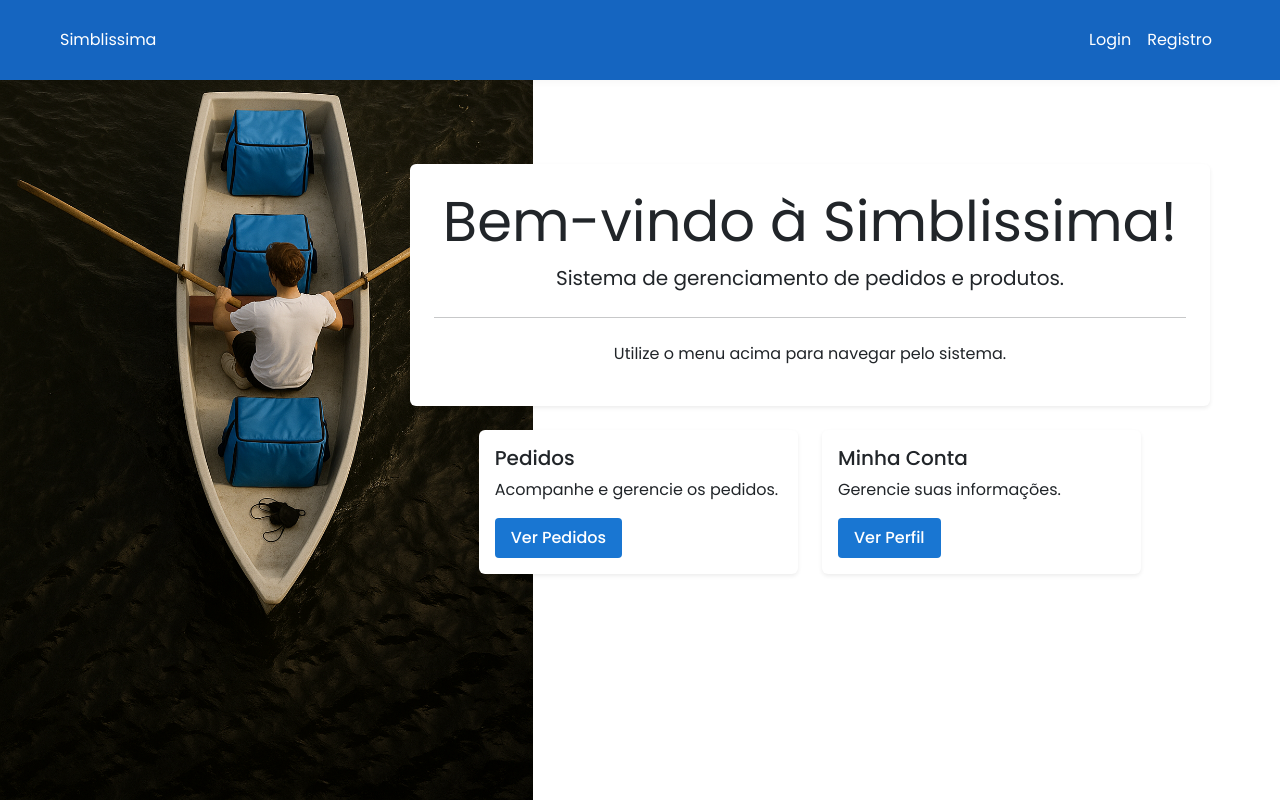
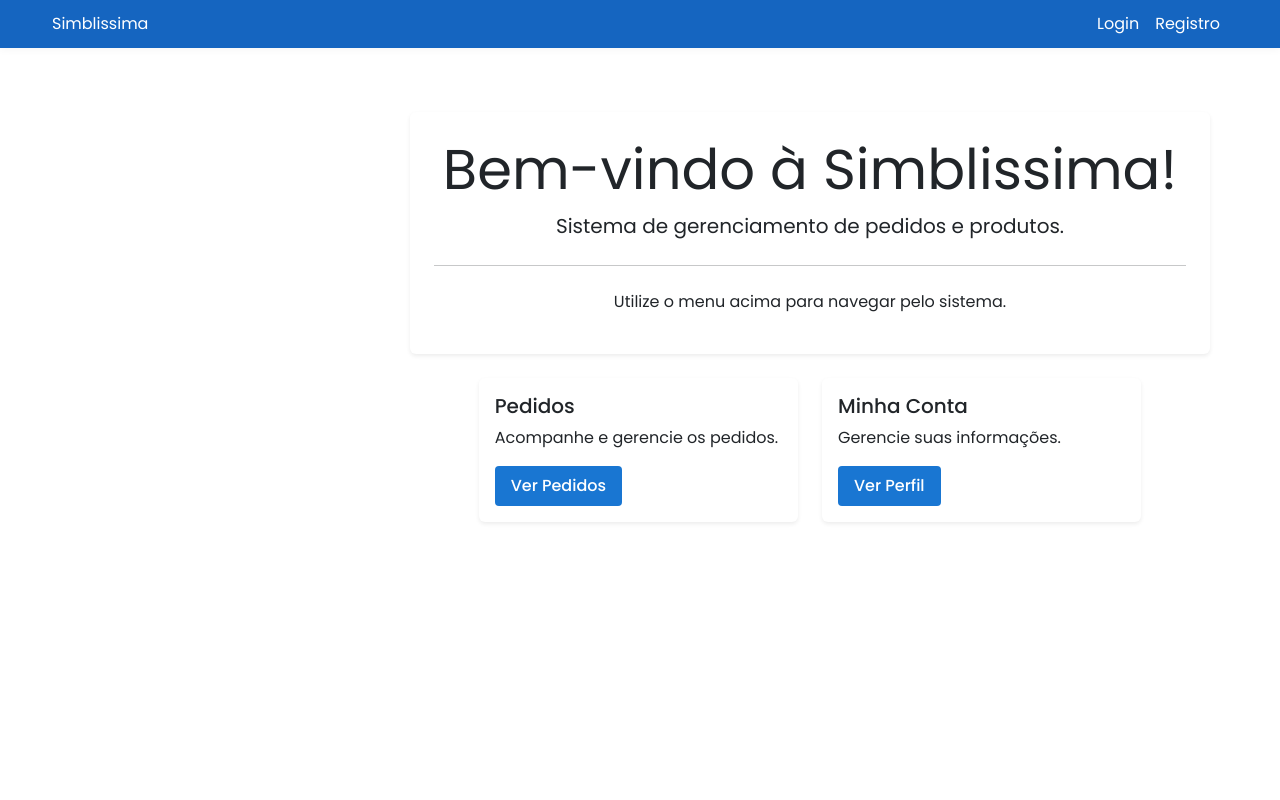
Before and after one commit to Projetos-de-Extensao/PBE_25.1_8001_II_Simblissima, a Django app: page / in a window 1280 px wide. Run offline with Django 5.2, Linux system fonts and the light colour scheme.

Commit message:
refactor: update project description and installation instructions in README; remove unused background image and adjust styles in base.html and home.js

```diff
--- a/simblissimaApp/static/js/home.js
+++ b/simblissimaApp/static/js/home.js
@@ -14,7 +14,7 @@
     }
     content.innerHTML = `
         <div class="d-flex justify-content-center align-items-start" style="min-height: 350px; margin-left: 340px;">
-            <div style="max-width: 800px; width: 100%; margin: 40px 0 0 0;">
+            <div class="cnmt" style="max-width: 800px; width: 100%; margin: 40px 0 0 0;">
                 <div class="jumbotron bg-white p-4 rounded shadow-sm mb-4 text-center">
                     <h1 class="display-4">Bem-vindo à Simblissima!</h1>
                     <p class="lead">Sistema de gerenciamento de pedidos e produtos.</p>
--- a/simblissimaApp/templates/simblissimaApp/api/base.html
+++ b/simblissimaApp/templates/simblissimaApp/api/base.html
@@ -32,25 +32,12 @@
             /* Removido background da imagem, agora controlado por .home-bg */
             min-height: 100vh;
         }
-        .home-bg {
-            background: url('/static/img/telaInicial.png') no-repeat left center !important;
-            background-size: contain !important;
-            background-repeat: no-repeat !important;
-            min-height: 100vh;
-        }
-        @media (max-width: 768px) {
-            .home-bg {
-                background: #f7f7f7 !important;
-            }
-        }
         .container, .navbar, #content {
             position: relative;
-            z-index: 1;
         }
         .container {
             max-width: 1200px;
             margin: 0 auto;
-            padding: 20px;
         }
         .navbar {
             background-color: #1565c0 !important;
```
Also changed, not shown: README.md, simblissimaApp/static/img/telaInicial.png (deleted).
